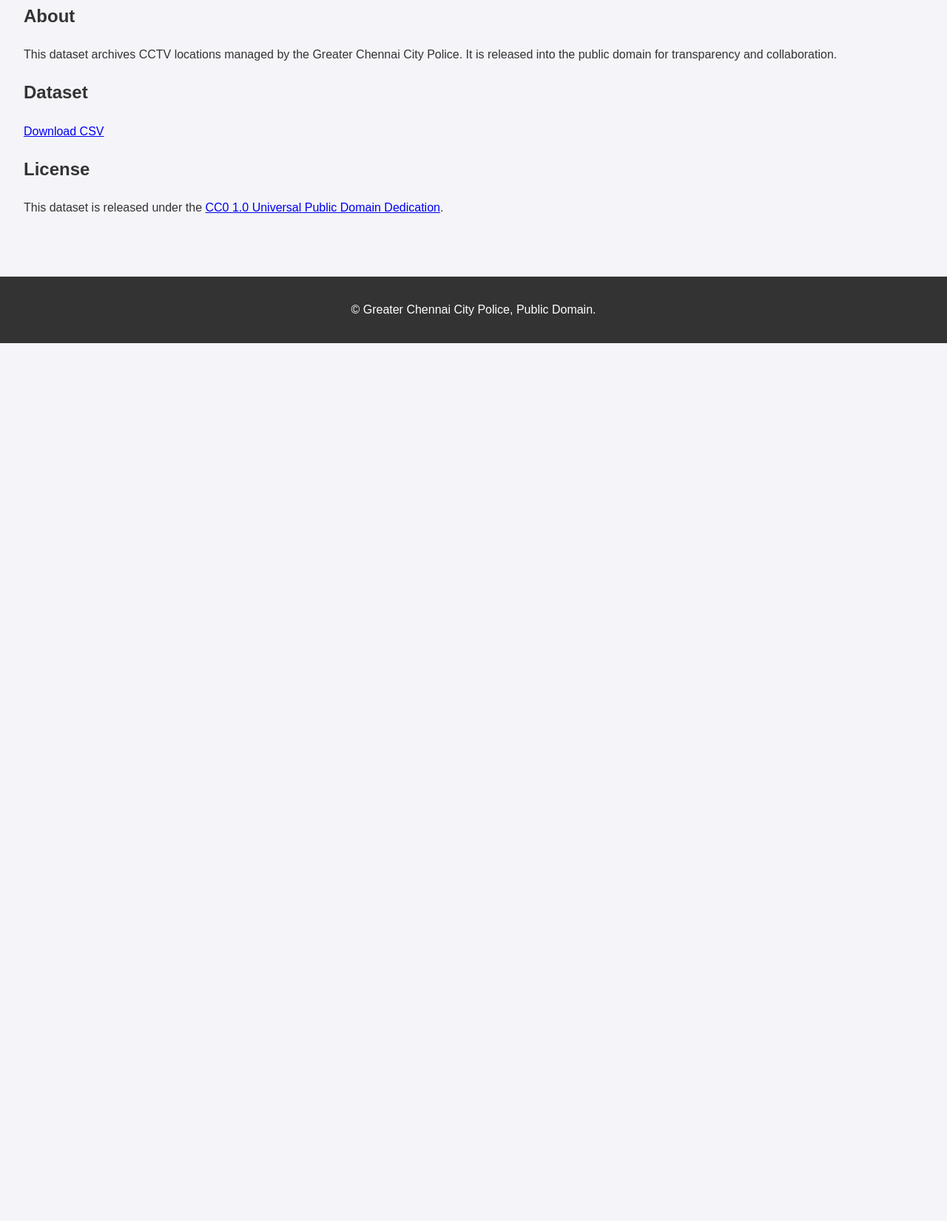
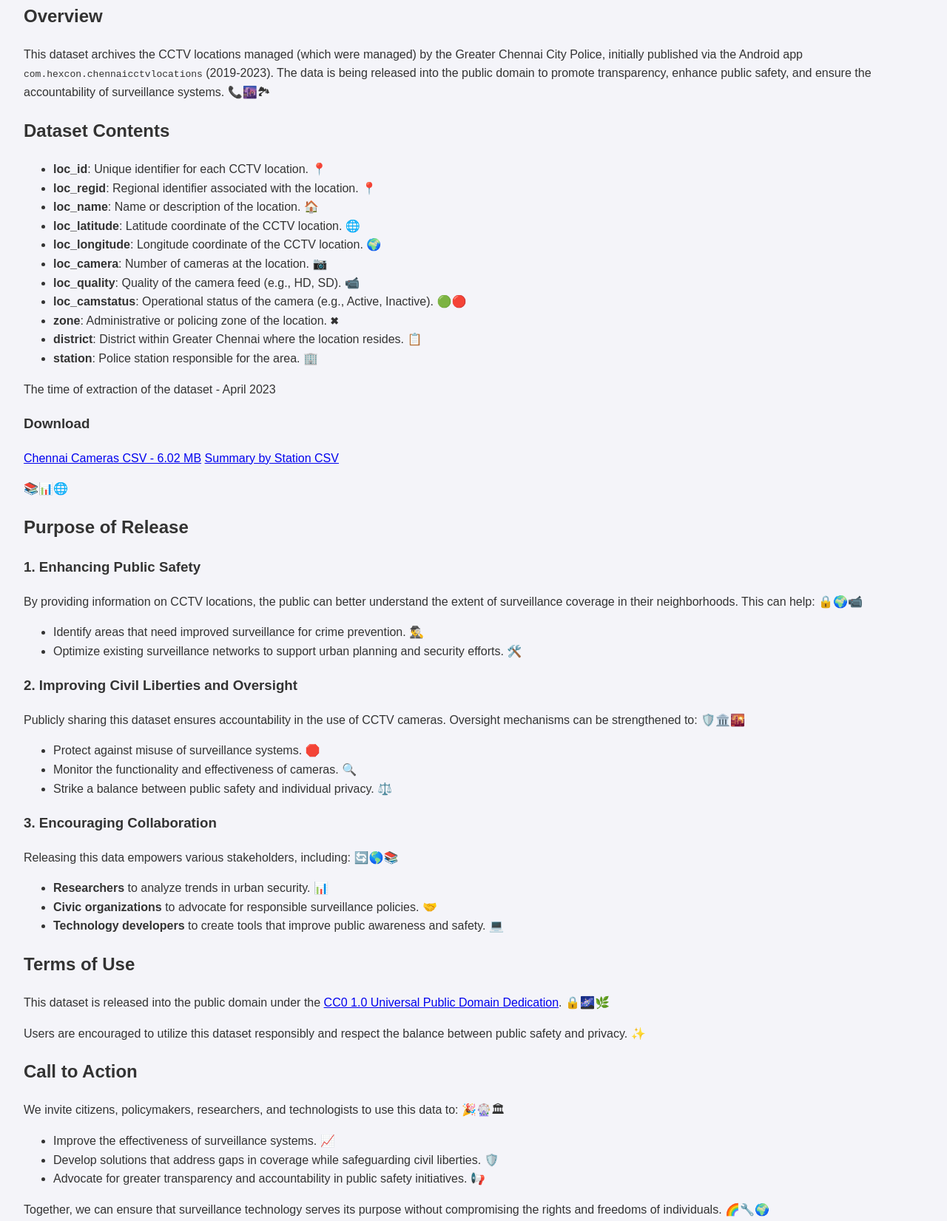
Before and after one commit to DigitalIndiaArchiver/ChennaiCCTVCameras, a plain HTML site: page index.html in a window 1280 px wide. Shown: the part 217-1868 px from the top of the page at 74% size. Before the commit the page ends 800 px from the top, so only its background shows below. Drawn offline with Linux system fonts and the light colour scheme.

Commit message:
Update summary

```diff
--- a/index.html
+++ b/index.html
@@ -3,33 +3,104 @@
 <head>
     <meta charset="UTF-8">
     <meta name="viewport" content="width=device-width, initial-scale=1.0">
-    <title>Chennai CCTV Locations</title>
+    <title>Chennai CCTV Locations Dataset</title>
     <link rel="stylesheet" href="assets/styles.css">
     <link rel="icon" type="image/x-icon" href="assets/favicon.ico">
 </head>
 <body>
     <header>
         <h1>Chennai CCTV Locations Dataset</h1>
-        <p>Promoting transparency, public safety, and civil liberties.</p>
+        <p>Promoting transparency, public safety, and civil liberties. 📞🌆🏞</p>
     </header>
     <main>
         <section>
-            <h2>About</h2>
-            <p>This dataset archives CCTV locations managed by the Greater Chennai City Police. It is released into the public domain for transparency and collaboration.</p>
-        </section>
-        <section>
-            <h2>Dataset</h2>
+            <h2>Overview</h2>
             <p>
-                <a href="dataset/cctv_locations.csv" download>Download CSV</a>
+                This dataset archives the CCTV locations managed (which were managed) by the Greater Chennai City Police, initially published via the Android app <code>com.hexcon.chennaicctvlocations</code> (2019-2023). The data is being released into the public domain to promote transparency, enhance public safety, and ensure the accountability of surveillance systems. 📞🌆🏞
             </p>
         </section>
         <section>
-            <h2>License</h2>
-            <p>This dataset is released under the <a href="LICENSE">CC0 1.0 Universal Public Domain Dedication</a>.</p>
+            <h2>Dataset Contents</h2>
+            <ul>
+                <li><strong>loc_id</strong>: Unique identifier for each CCTV location. 📍</li>
+                <li><strong>loc_regid</strong>: Regional identifier associated with the location. 📍</li>
+                <li><strong>loc_name</strong>: Name or description of the location. 🏠</li>
+                <li><strong>loc_latitude</strong>: Latitude coordinate of the CCTV location. 🌐</li>
+                <li><strong>loc_longitude</strong>: Longitude coordinate of the CCTV location. 🌍</li>
+                <li><strong>loc_camera</strong>: Number of cameras at the location. 📷</li>
+                <li><strong>loc_quality</strong>: Quality of the camera feed (e.g., HD, SD). 📹</li>
+                <li><strong>loc_camstatus</strong>: Operational status of the camera (e.g., Active, Inactive). 🟢🔴</li>
+                <li><strong>zone</strong>: Administrative or policing zone of the location. 🞮</li>
+                <li><strong>district</strong>: District within Greater Chennai where the location resides. 📋</li>
+                <li><strong>station</strong>: Police station responsible for the area. 🏢</li>
+            </ul>
+            <p> The time of extraction of the dataset - April 2023</p>
+            <h3>Download</h3>
+                <a href="https://raw.githubusercontent.com/DigitalIndiaArchiver/ChennaiCCTVCameras/refs/heads/dev/dataset/chennai_cameras.csv">Chennai Cameras CSV - 6.02 MB</a>
+                <a href="https://raw.githubusercontent.com/DigitalIndiaArchiver/ChennaiCCTVCameras/refs/heads/dev/dataset/summary_by_station">Summary by Station CSV</a>
+            <p>📚📊🌐</p>
+        </section>
+        <section>
+            <h2>Purpose of Release</h2>
+            <article>
+                <h3>1. Enhancing Public Safety</h3>
+                <p>
+                    By providing information on CCTV locations, the public can better understand the extent of surveillance coverage in their neighborhoods. This can help: 🔒🌍📹
+                </p>
+                <ul>
+                    <li>Identify areas that need improved surveillance for crime prevention. 🕵️‍♂️</li>
+                    <li>Optimize existing surveillance networks to support urban planning and security efforts. 🛠️</li>
+                </ul>
+            </article>
+            <article>
+                <h3>2. Improving Civil Liberties and Oversight</h3>
+                <p>
+                    Publicly sharing this dataset ensures accountability in the use of CCTV cameras. Oversight mechanisms can be strengthened to: 🛡️🏛️🌇
+                </p>
+                <ul>
+                    <li>Protect against misuse of surveillance systems. 🛑</li>
+                    <li>Monitor the functionality and effectiveness of cameras. 🔍</li>
+                    <li>Strike a balance between public safety and individual privacy. ⚖️</li>
+                </ul>
+            </article>
+            <article>
+                <h3>3. Encouraging Collaboration</h3>
+                <p>
+                    Releasing this data empowers various stakeholders, including: 🔄🌎📚
+                </p>
+                <ul>
+                    <li><strong>Researchers</strong> to analyze trends in urban security. 📊</li>
+                    <li><strong>Civic organizations</strong> to advocate for responsible surveillance policies. 🤝</li>
+                    <li><strong>Technology developers</strong> to create tools that improve public awareness and safety. 💻</li>
+                </ul>
+            </article>
+        </section>
+        <section>
+            <h2>Terms of Use</h2>
+            <p>
+                This dataset is released into the public domain under the <a href="https://creativecommons.org/publicdomain/zero/1.0/">CC0 1.0 Universal Public Domain Dedication</a>. 🔒🌌🌿
+            </p>
+            <p>
+                Users are encouraged to utilize this dataset responsibly and respect the balance between public safety and privacy. ✨
+            </p>
+        </section>
+        <section>
+            <h2>Call to Action</h2>
+            <p>
+                We invite citizens, policymakers, researchers, and technologists to use this data to: 🎉🎡🏛
+            </p>
+            <ul>
+                <li>Improve the effectiveness of surveillance systems. 📈</li>
+                <li>Develop solutions that address gaps in coverage while safeguarding civil liberties. 🛡️</li>
+                <li>Advocate for greater transparency and accountability in public safety initiatives. 📢</li>
+            </ul>
+            <p>
+                Together, we can ensure that surveillance technology serves its purpose without compromising the rights and freedoms of individuals. 🌈🔧🌍
+            </p>
         </section>
     </main>
     <footer>
-        <p>© Greater Chennai City Police, Public Domain.</p>
+        <p>© Public Domain. 📢🌐🌆</p>
     </footer>
 </body>
 </html>
```
Also changed, not shown: 1 other file.
